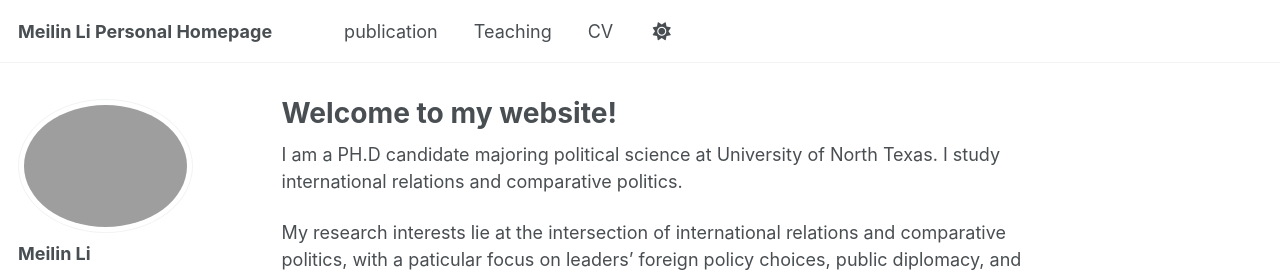
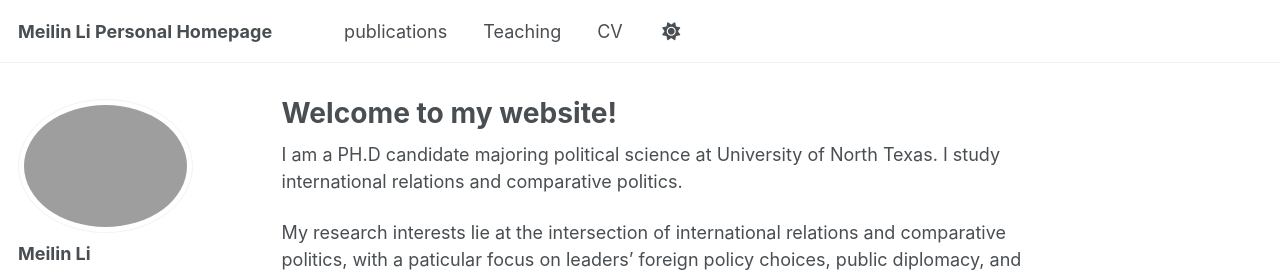
Before and after one commit to meilinlinet/meilinlinet.github.io, a Jekyll site: the page built from _pages/about.md, in a window 1280 px wide. Shown: the top 272 px of the page. Built offline with Jekyll 4.4.1, drawn with Linux system fonts in a browser that asks for light colours; some web fonts are replaced; a file with an impossible date is left out.

Commit message:
Update navigation.yml

```diff
--- a/_data/navigation.yml
+++ b/_data/navigation.yml
@@ -8,8 +8,8 @@
 #      Markdown formatted page while the second is generated using JSON.
 
 main:
-  - title: "publication"
-    url: /publication/
+  - title: "publications"
+    url: /publications/
 
   - title: "Teaching"
     url: /teaching/
```
